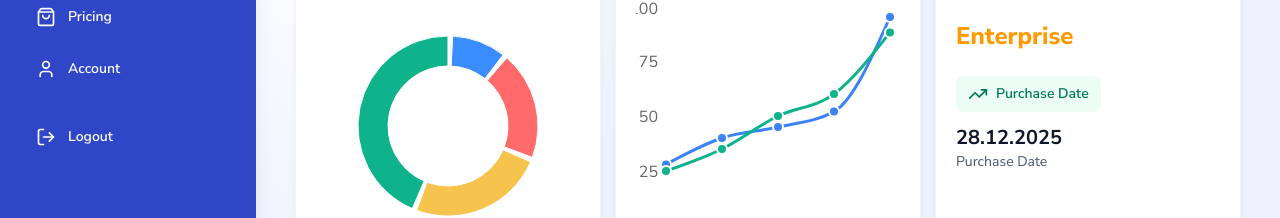
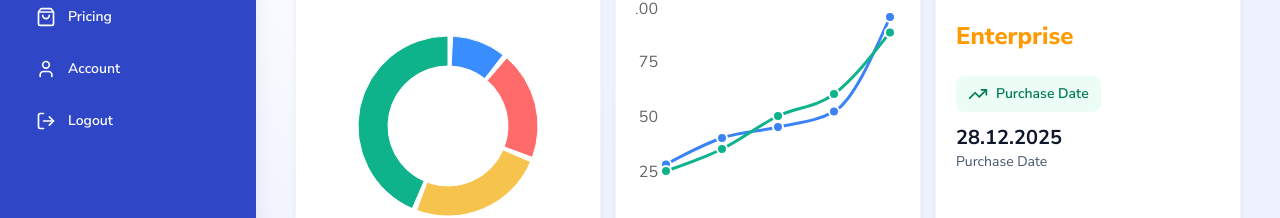
Before and after one commit to mustimoger/email-verification-fe-v1, a Next.js app: page /overview in a window 1280 px wide. Shown: the part 353-571 px from the top of the page. Built offline with nearby package versions, Linux system fonts and the light colour scheme.

Commit message:
chore: align logout spacing with other nav items

```diff
--- a/app/overview/page.tsx
+++ b/app/overview/page.tsx
@@ -322,13 +322,11 @@ export default function Home() {
                 onSelect={handleSelect}
               />
             ))}
-            <div className="pt-4">
-              <NavButton
-                item={{ key: "logout", label: "Logout", icon: LogOut, available: false }}
-                active={active === "logout"}
-                onSelect={handleSelect}
-              />
-            </div>
+            <NavButton
+              item={{ key: "logout", label: "Logout", icon: LogOut, available: false }}
+              active={active === "logout"}
+              onSelect={handleSelect}
+            />
           </nav>
         </div>
       </aside>
```
